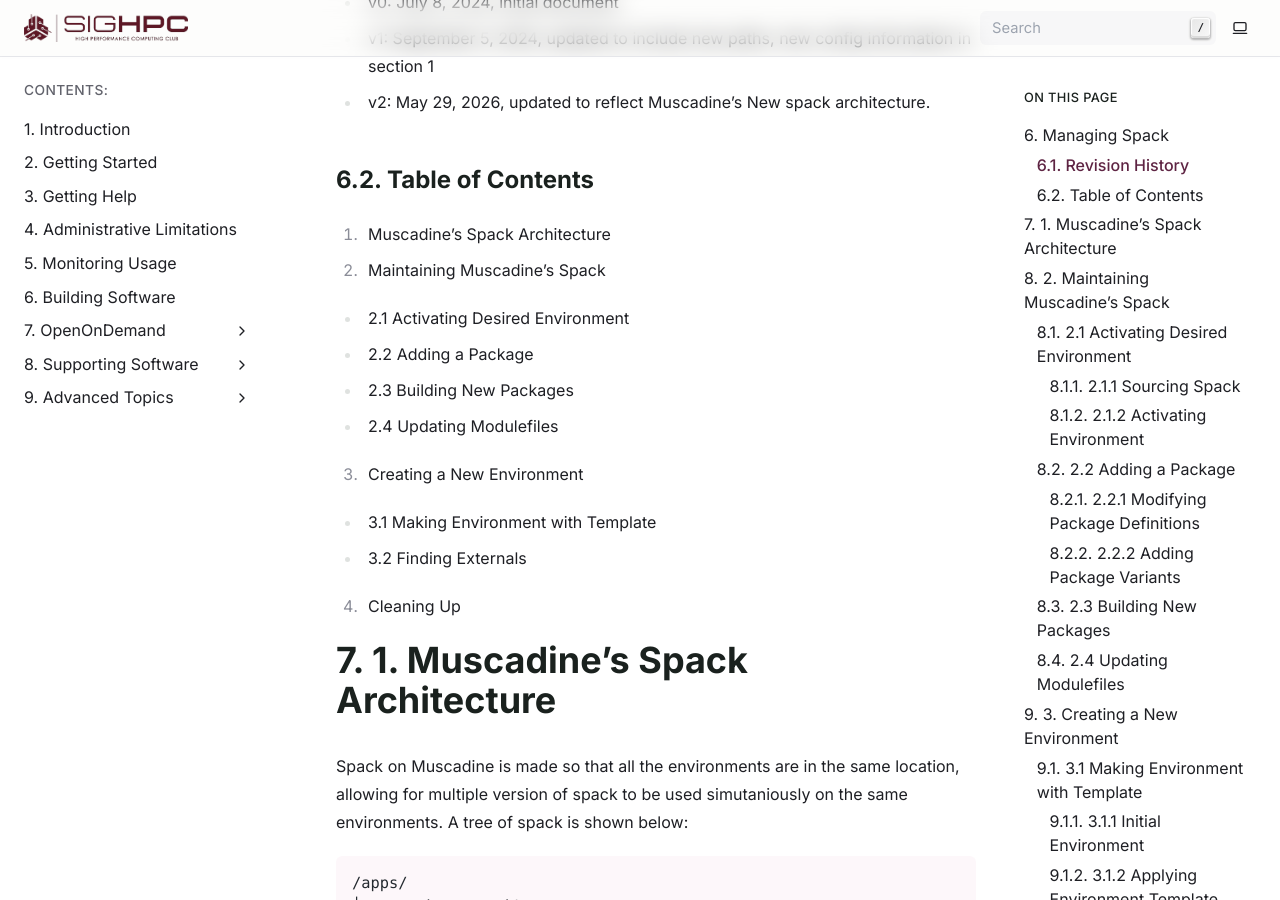
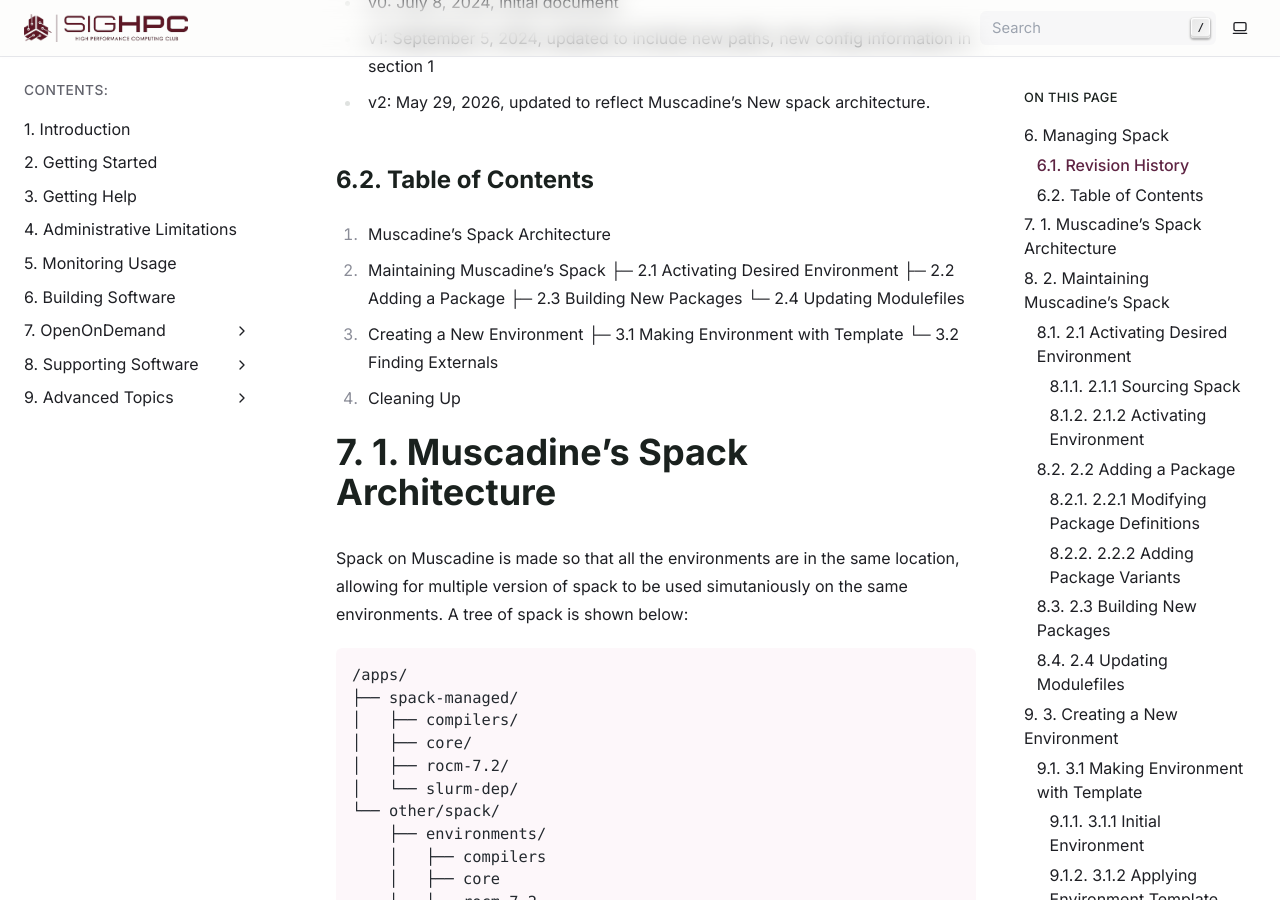
Before and after one commit to msstate-sighpc/muscadine-docs, a Sphinx documentation site: the page built from docs/admin/spack.md, in a window 1280 px wide and 900 px high, scrolled down 360 px. Built offline with Sphinx 7.4.7, drawn with Linux system fonts in a browser that asks for light colours.

```diff
--- a/docs/admin/spack.md
+++ b/docs/admin/spack.md
@@ -11,13 +11,13 @@ Last updated May 29, 2026, by Oliver Higginbotham (odh49)
 ### Table of Contents
 1. Muscadine's Spack Architecture
 2. Maintaining Muscadine's Spack
-- 2.1 Activating Desired Environment
-- 2.2 Adding a Package
-- 2.3 Building New Packages
-- 2.4 Updating Modulefiles
+├─ 2.1 Activating Desired Environment
+├─ 2.2 Adding a Package
+├─ 2.3 Building New Packages
+└─ 2.4 Updating Modulefiles
 3. Creating a New Environment
-- 3.1 Making Environment with Template
-- 3.2 Finding Externals
+├─ 3.1 Making Environment with Template
+└─ 3.2 Finding Externals
 4. Cleaning Up
 
 
```
